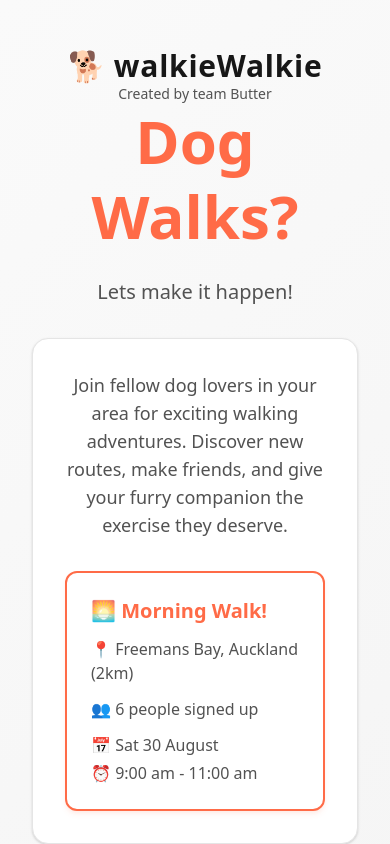
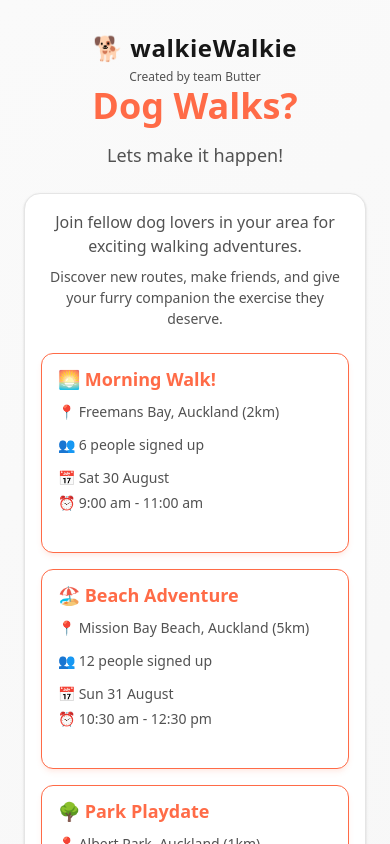
Before and after one commit to Nicoconut1997/walkieWalkie, a React (Vite) app: page / in a window 390 px wide. Shown: the top 844 px of the page. Built offline with nearby package versions, Linux system fonts and the light colour scheme.

Commit message:
add multiple events list and responsive design

```diff
--- a/src/App.css
+++ b/src/App.css
@@ -54,3 +54,39 @@
 	box-shadow: 0 1px 3px 0 rgba(0, 0, 0, 0.1), 0 1px 2px 0 rgba(0, 0, 0, 0.06) !important;
 	transition: all 0.2s ease-in-out;
 }
+
+/* Responsive typography improvements */
+@media (max-width: 640px) {
+	.walkie-main-title {
+		line-height: 1.1 !important;
+	}
+
+	.walkie-card {
+		margin: 0 auto;
+		min-height: 200px;
+	}
+}
+
+/* Touch-friendly interactions */
+@media (hover: none) and (pointer: coarse) {
+	.walkie-card:hover {
+		transform: none;
+		box-shadow: 0 4px 6px -1px rgba(255, 107, 71, 0.1), 0 2px 4px -1px rgba(255, 107, 71, 0.06) !important;
+	}
+
+	.walkie-button:hover {
+		transform: none;
+		box-shadow: none;
+	}
+}
+
+/* Ensure text readability on small screens */
+@media (max-width: 480px) {
+	.walkie-subtitle {
+		line-height: 1.5 !important;
+	}
+
+	.walkie-card {
+		border-width: 1px !important;
+	}
+}
--- a/src/App.jsx
+++ b/src/App.jsx
@@ -1,71 +1,47 @@
 // walkieWalkie - Dog walking events application home screen
-import './App.css'
-import { EventCard } from './components/EventCard'
+import './App.css';
+import { EventsList } from './components/EventsList';
+import { sampleEvents } from './data/sampleEvents';
 
 function App() {
 	return (
-    <div className="walkie-background min-h-screen flex flex-col items-center justify-between px-4 py-8">
+		<div className='walkie-background min-h-screen flex flex-col items-center justify-between px-4 sm:px-6 lg:px-8 py-6 sm:py-8'>
 			{/* Logo/Title at top of screen */}
-      <div className="w-full text-center pt-4">
-        <h1 className="walkie-title text-3xl md:text-4xl font-bold tracking-wide">
+			<div className='w-full text-center pt-2 sm:pt-4'>
+				<h1 className='walkie-title text-2xl sm:text-3xl md:text-4xl lg:text-5xl font-bold tracking-wide'>
 					🐕 walkieWalkie
 				</h1>
 				{/* Team  */}
-          <p className="walkie-subtitle text-sm">
-            Created by team Butter
-          </p>
+				<p className='walkie-subtitle text-xs sm:text-sm mt-1'>Created by team Butter</p>
 			</div>
 
 			{/* Main content in center */}
-      <div className="flex-1 flex flex-col items-center justify-center text-center space-y-8 px-4">
+			<div className='flex-1 flex flex-col items-center justify-center text-center space-y-6 sm:space-y-8 px-2 sm:px-4 w-full'>
 				{/* Text content section */}
-        <div className="space-y-6">
+				<div className='space-y-4 sm:space-y-6'>
 					{/* Main title */}
-          <h3 className="walkie-main-title text-6xl md:text-5xl font-bold leading-tight">
+					<h3 className='walkie-main-title text-4xl sm:text-5xl md:text-6xl lg:text-7xl font-bold leading-tight px-4'>
 						Dog Walks?
 					</h3>
 
 					{/* Subtitle */}
-          <p className="walkie-subtitle text-xl">
+					<p className='walkie-subtitle text-lg sm:text-xl lg:text-2xl px-4'>
 						Lets make it happen!
 					</p>
-
-
 				</div>
 
-
-
-        {/* Featured Event Section with subtle border */}
-        <div className="walkie-section-border bg-white rounded-2xl border border-gray-200 shadow-sm p-8 max-w-2xl w-full mx-4 space-y-8">
-          {/* Section Subtitle */}
-          <p className="walkie-subtitle text-lg text-center">
-            Join fellow dog lovers in your area for exciting walking adventures.
-            Discover new routes, make friends, and give your furry companion the exercise they deserve.
-          </p>
-
-          {/* Preview Card - evenly spaced */}
-          <div className="w-full flex justify-center">
-            <EventCard
-              title="Morning Walk!"
-              location="Freemans Bay, Auckland (2km)"
-              attendeeCount={6}
-              date="Sat 30 August"
-              startTime="9:00 am"
-              endTime="11:00 am"
-              emoji="🌅"
-            />
-          </div>
-        </div>
+				{/* Events List Section */}
+				<EventsList events={sampleEvents} />
 			</div>
 
 			{/* CTA Button at bottom of screen */}
-      <div className="w-full text-center pb-4">
-        <button className="walkie-button inline-flex items-center justify-center font-medium text-white px-8 py-4 text-lg rounded-lg">
+			<div className='w-full text-center pb-2 sm:pb-4 px-4'>
+				<button className='walkie-button inline-flex items-center justify-center font-medium text-white px-6 sm:px-8 py-3 sm:py-4 text-base sm:text-lg rounded-lg w-full sm:w-auto min-h-[48px] touch-manipulation'>
 					🦮 View walks near me
 				</button>
 			</div>
 		</div>
-  )
+	);
 }
 
-export default App
+export default App;
--- a/src/components/EventCard.jsx
+++ b/src/components/EventCard.jsx
@@ -1,5 +1,7 @@
 // EventCard - Reusable component for displaying dog walking events
 // Displays event title, location, attendee count, date and time
+
+import PropTypes from 'prop-types';
 
 export const EventCard = ({
 	title,
@@ -8,7 +10,7 @@ export const EventCard = ({
 	date,
 	startTime,
 	endTime,
-  emoji = "🌅"
+	emoji = '🌅',
 }) => {
 	// Variables / constants
 	const timeRange = `${startTime} - ${endTime}`;
@@ -16,33 +18,45 @@ export const EventCard = ({
 
 	// Return
 	return (
-    <div className="walkie-card bg-white rounded-xl border border-gray-200 shadow-sm p-6 max-w-sm w-full">
-      <div className="space-y-3">
+		<div className='walkie-card bg-white rounded-xl border border-gray-200 shadow-sm p-4 sm:p-5 lg:p-6 max-w-sm w-full hover:transform hover:scale-105 transition-all duration-200'>
+			<div className='space-y-3 sm:space-y-4'>
 				{/* Event Title */}
-        <h3 className="walkie-main-title text-xl font-bold text-left">
+				<h3 className='walkie-main-title text-lg sm:text-xl lg:text-2xl font-bold text-left leading-tight'>
 					{emoji} {title}
 				</h3>
 
 				{/* Location */}
-        <div className="flex items-center text-left">
-          <span className="text-base walkie-subtitle">📍 {location}</span>
+				<div className='flex items-start text-left'>
+					<span className='text-sm sm:text-base walkie-subtitle leading-relaxed break-words'>
+						📍 {location}
+					</span>
 				</div>
 
 				{/* People signed up */}
-        <div className="flex items-center text-left">
-          <span className="text-base walkie-subtitle">👥 {attendeeText}</span>
+				<div className='flex items-center text-left'>
+					<span className='text-sm sm:text-base walkie-subtitle'>👥 {attendeeText}</span>
 				</div>
 
 				{/* Date and Time */}
-        <div className="space-y-1 text-left">
-          <div className="flex items-center">
-            <span className="text-base walkie-subtitle">📅 {date}</span>
+				<div className='space-y-1 sm:space-y-2 text-left'>
+					<div className='flex items-center'>
+						<span className='text-sm sm:text-base walkie-subtitle'>📅 {date}</span>
 					</div>
-          <div className="flex items-center">
-            <span className="text-base walkie-subtitle">⏰ {timeRange}</span>
+					<div className='flex items-center'>
+						<span className='text-sm sm:text-base walkie-subtitle'>⏰ {timeRange}</span>
 					</div>
 				</div>
 			</div>
 		</div>
 	);
 };
+
+EventCard.propTypes = {
+	title: PropTypes.string.isRequired,
+	location: PropTypes.string.isRequired,
+	attendeeCount: PropTypes.number.isRequired,
+	date: PropTypes.string.isRequired,
+	startTime: PropTypes.string.isRequired,
+	endTime: PropTypes.string.isRequired,
+	emoji: PropTypes.string,
+};
--- /dev/null
+++ b/src/components/EventsGrid.jsx
@@ -0,0 +1,50 @@
+// EventsGrid - Reusable grid component for displaying events
+// Handles responsive layout and can be used with any events array
+
+import PropTypes from 'prop-types';
+import { EventCard } from './EventCard';
+
+export const EventsGrid = ({ events }) => {
+	if (!events || events.length === 0) {
+		return (
+			<div className='text-center py-6 sm:py-8'>
+				<p className='walkie-subtitle text-base sm:text-lg'>No events available at the moment.</p>
+				<p className='walkie-subtitle text-xs sm:text-sm mt-2'>
+					Check back soon for new walking adventures!
+				</p>
+			</div>
+		);
+	}
+
+	return (
+		<div className='grid grid-cols-1 sm:grid-cols-1 md:grid-cols-2 lg:grid-cols-3 xl:grid-cols-4 gap-4 sm:gap-6 justify-items-center'>
+			{events.map(event => (
+				<EventCard
+					key={event.id}
+					title={event.title}
+					location={event.location}
+					attendeeCount={event.attendeeCount}
+					date={event.date}
+					startTime={event.startTime}
+					endTime={event.endTime}
+					emoji={event.emoji}
+				/>
+			))}
+		</div>
+	);
+};
+
+EventsGrid.propTypes = {
+	events: PropTypes.arrayOf(
+		PropTypes.shape({
+			id: PropTypes.number.isRequired,
+			title: PropTypes.string.isRequired,
+			location: PropTypes.string.isRequired,
+			attendeeCount: PropTypes.number.isRequired,
+			date: PropTypes.string.isRequired,
+			startTime: PropTypes.string.isRequired,
+			endTime: PropTypes.string.isRequired,
+			emoji: PropTypes.string,
+		})
+	).isRequired,
+};
--- /dev/null
+++ b/src/components/EventsList.jsx
@@ -0,0 +1,41 @@
+// EventsList - Component for managing and displaying list of dog walking events
+// Handles data and layout for the events section
+
+import PropTypes from 'prop-types';
+import { EventsGrid } from './EventsGrid';
+
+export const EventsList = ({
+	events,
+	title = 'Join fellow dog lovers in your area for exciting walking adventures.',
+	subtitle = 'Discover new routes, make friends, and give your furry companion the exercise they deserve.',
+}) => {
+	return (
+		<div className='walkie-section-border bg-white rounded-2xl border border-gray-200 shadow-sm p-4 sm:p-6 lg:p-8 max-w-7xl w-full mx-2 sm:mx-4 space-y-6 sm:space-y-8'>
+			{/* Section Header */}
+			<div className='text-center space-y-2 sm:space-y-3'>
+				<p className='walkie-subtitle text-base sm:text-lg lg:text-xl px-2'>{title}</p>
+				<p className='walkie-subtitle text-sm sm:text-base text-gray-600 px-2'>{subtitle}</p>
+			</div>
+
+			{/* Events Grid */}
+			<EventsGrid events={events} />
+		</div>
+	);
+};
+
+EventsList.propTypes = {
+	events: PropTypes.arrayOf(
+		PropTypes.shape({
+			id: PropTypes.number.isRequired,
+			title: PropTypes.string.isRequired,
+			location: PropTypes.string.isRequired,
+			attendeeCount: PropTypes.number.isRequired,
+			date: PropTypes.string.isRequired,
+			startTime: PropTypes.string.isRequired,
+			endTime: PropTypes.string.isRequired,
+			emoji: PropTypes.string,
+		})
+	).isRequired,
+	title: PropTypes.string,
+	subtitle: PropTypes.string,
+};
--- /dev/null
+++ b/src/data/sampleEvents.js
@@ -0,0 +1,85 @@
+// Sample events data for walkieWalkie app
+// Contains diverse dog walking events to showcase the events list feature
+
+export const sampleEvents = [
+  {
+    id: 1,
+    title: "Morning Walk!",
+    location: "Freemans Bay, Auckland (2km)",
+    attendeeCount: 6,
+    date: "Sat 30 August",
+    startTime: "9:00 am",
+    endTime: "11:00 am",
+    emoji: "🌅"
+  },
+  {
+    id: 2,
+    title: "Beach Adventure",
+    location: "Mission Bay Beach, Auckland (5km)",
+    attendeeCount: 12,
+    date: "Sun 31 August",
+    startTime: "10:30 am",
+    endTime: "12:30 pm",
+    emoji: "🏖️"
+  },
+  {
+    id: 3,
+    title: "Park Playdate",
+    location: "Albert Park, Auckland (1km)",
+    attendeeCount: 8,
+    date: "Mon 1 September",
+    startTime: "4:00 pm",
+    endTime: "5:30 pm",
+    emoji: "🌳"
+  },
+  {
+    id: 4,
+    title: "Evening Stroll",
+    location: "Ponsonby Road, Auckland (3km)",
+    attendeeCount: 4,
+    date: "Tue 2 September",
+    startTime: "6:30 pm",
+    endTime: "8:00 pm",
+    emoji: "🌆"
+  },
+  {
+    id: 5,
+    title: "Puppy Training Walk",
+    location: "Western Springs Park, Auckland (2km)",
+    attendeeCount: 5,
+    date: "Wed 3 September",
+    startTime: "11:00 am",
+    endTime: "12:00 pm",
+    emoji: "🐶"
+  },
+  {
+    id: 6,
+    title: "Harbor Walk",
+    location: "Wynyard Quarter, Auckland (4km)",
+    attendeeCount: 9,
+    date: "Thu 4 September",
+    startTime: "7:00 am",
+    endTime: "8:30 am",
+    emoji: "⚓"
+  },
+  {
+    id: 7,
+    title: "Weekend Hike",
+    location: "Mount Eden, Auckland (6km)",
+    attendeeCount: 15,
+    date: "Sat 6 September",
+    startTime: "8:00 am",
+    endTime: "11:00 am",
+    emoji: "⛰️"
+  },
+  {
+    id: 8,
+    title: "Social Hour",
+    location: "Cornwall Park, Auckland (2km)",
+    attendeeCount: 18,
+    date: "Sun 7 September",
+    startTime: "3:00 pm",
+    endTime: "5:00 pm",
+    emoji: "🎉"
+  }
+];
```
Lines whose indentation alone changed are shown as unchanged.
